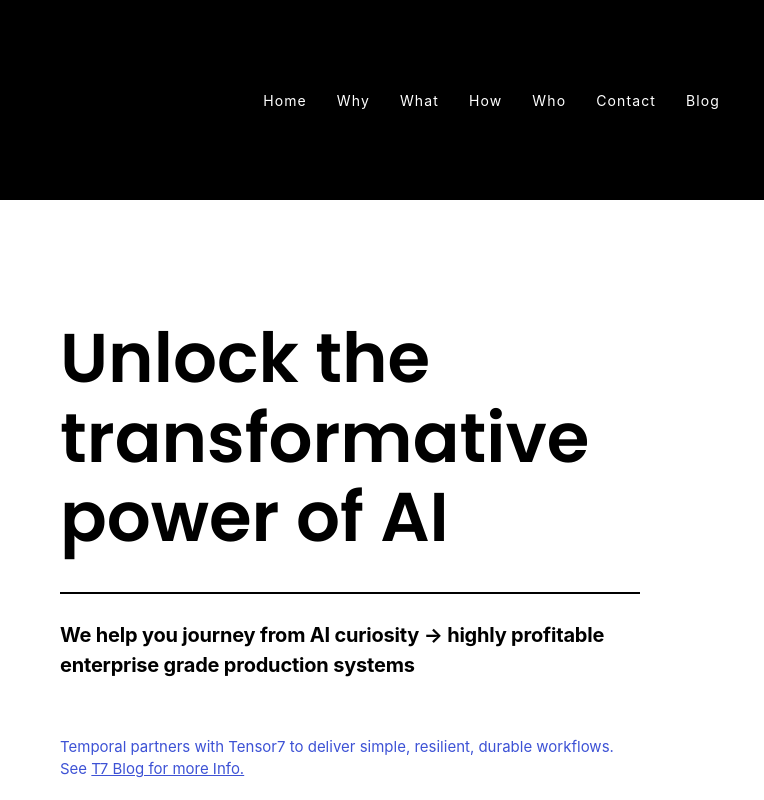
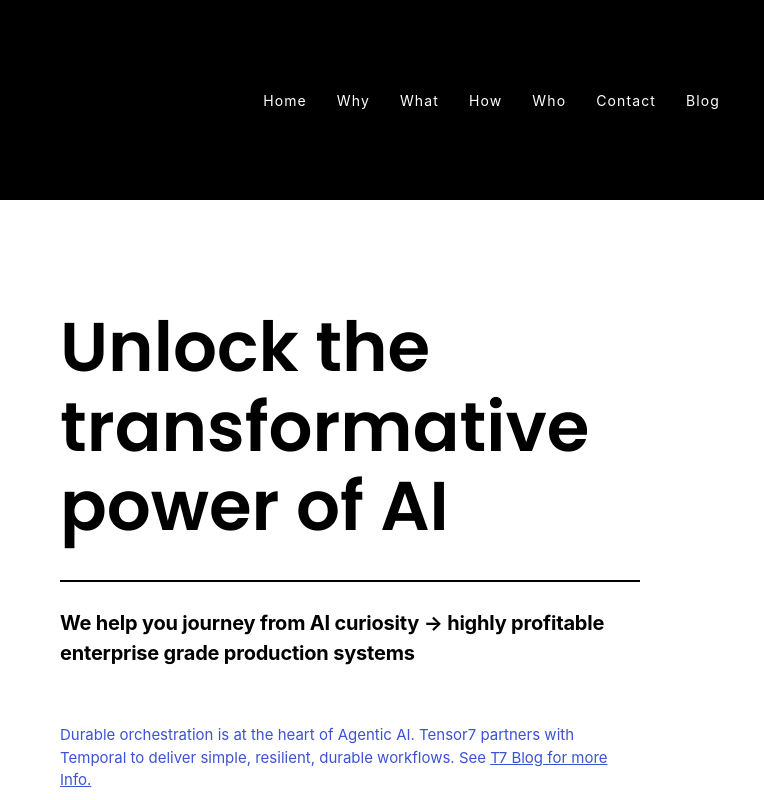
Before and after one commit to JohnMayerhofer/tensor7-website, a plain HTML site: page index.html in a window 1280 px wide. Shown: the top 800 px of the page, 516-1280 px from the left. Drawn offline with Linux system fonts and the light colour scheme; a web font is replaced by a local one.

Commit message:
Update Temporal partnership note in hero
Co-Authored-By: Claude Fable 5 <noreply@anthropic.com>

```diff
--- a/index.html
+++ b/index.html
@@ -52,7 +52,7 @@
         <hr class="rule">
         <p class="lede">We help you journey from AI curiosity &rarr; highly profitable enterprise grade production systems</p>
         <p class="temporal-note">
-          Temporal partners with Tensor7 to deliver simple, resilient, durable workflows.
+          Durable orchestration is at the heart of Agentic AI. Tensor7 partners with Temporal to deliver simple, resilient, durable workflows.
           See <a href="blog/temporal-partners-with-tensor7.html">T7 Blog for more Info.</a>
         </p>
       </div>
```
